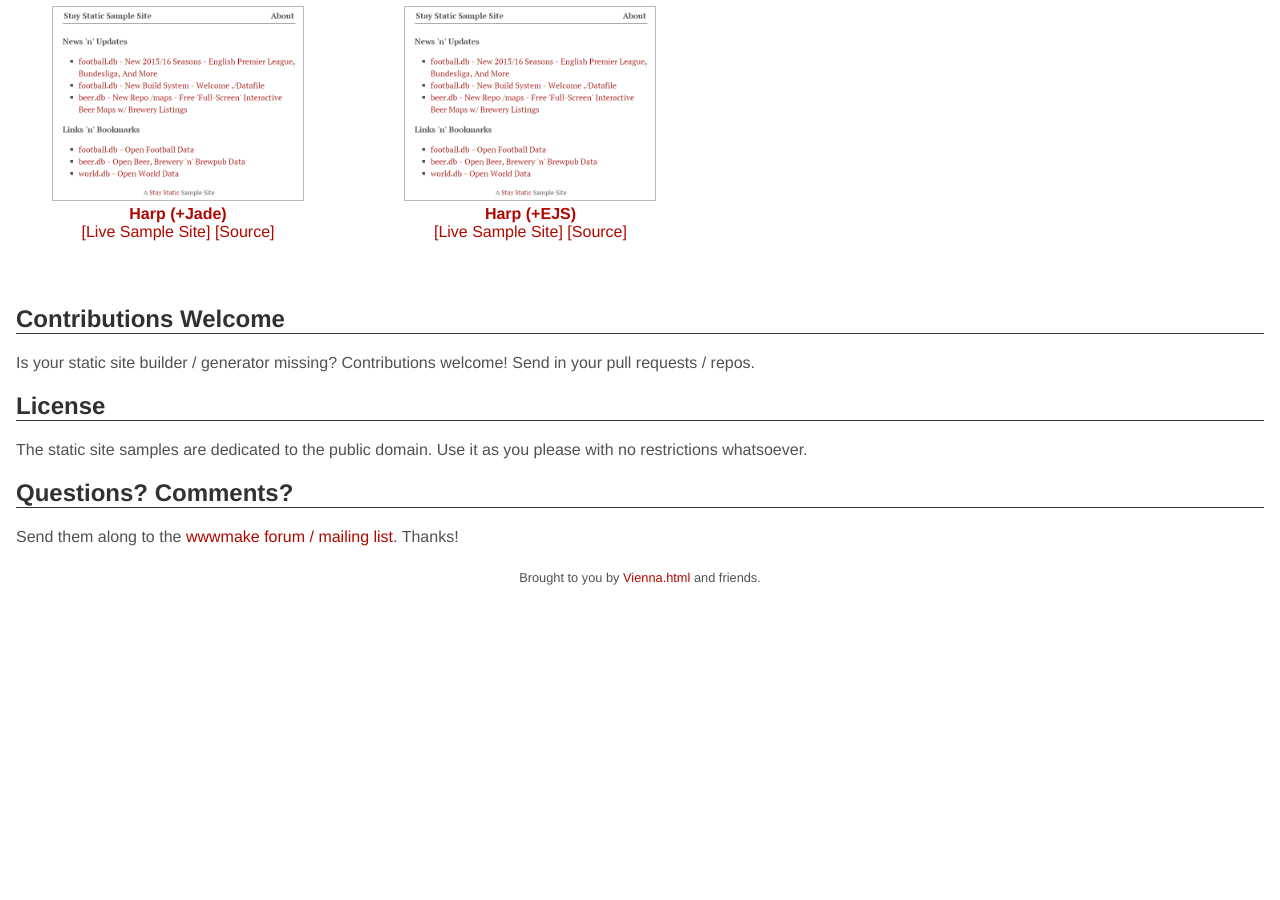
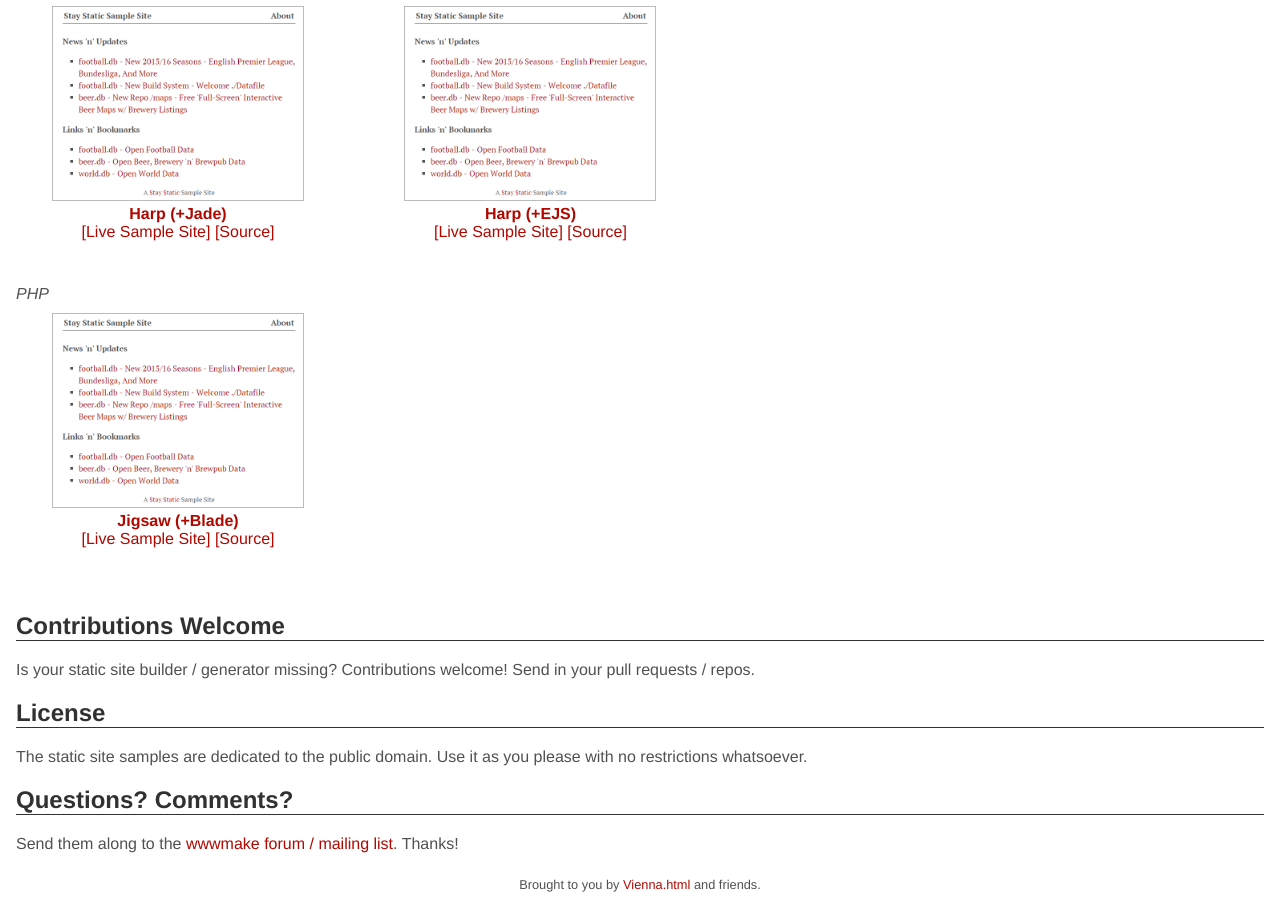
Before and after one commit to staystatic/staystatic.github.io, a Jekyll site: the page built from index.md, in a window 1280 px wide and 900 px high, scrolled down 1981 px. Built offline with Jekyll 4.4.1, drawn with Linux system fonts in a browser that asks for light colours; before the commit the page ends 2574 px from its top, so only the background shows below that.

Commit message:
add jigsaw+blade

```diff
--- a/_includes/sites.html
+++ b/_includes/sites.html
@@ -214,3 +214,26 @@
           -->
     </div>
   </div>
+
+
+<div>
+<i>PHP</i>
+</div>
+
+  <div class='site'>
+    <div class='site-preview'>
+       <a href="{{site.path}}/sites/jigsaw">
+        <img src="{{site.path}}/i/samplesite.png" class="samplesite">
+       </a>
+    </div>
+    <div class='site-info'>
+        <a href="http://jigsaw.tighten.co"><b>Jigsaw</b></a>
+        <a href="https://laravel.com/docs/blade"><b>(+Blade)</b></a>
+        <br>
+           <a href="{{site.path}}/sites/jigsaw">[Live Sample Site]</a>
+           <a href="https://github.com/staystatic/staystatic/tree/master/jigsaw">[Source]</a>
+        <!-- <br>
+          #blade
+          -->
+    </div>
+  </div>
```
